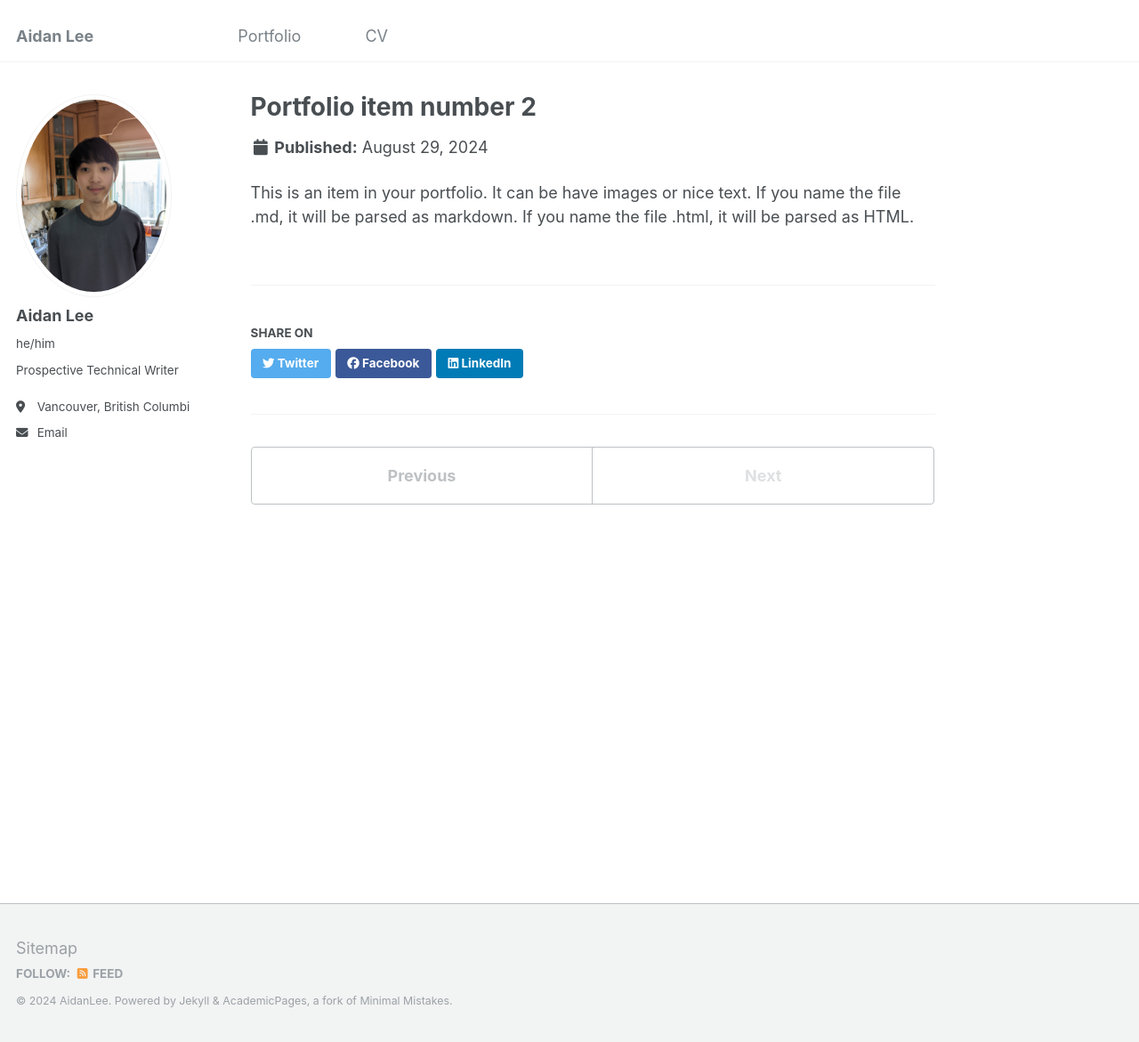
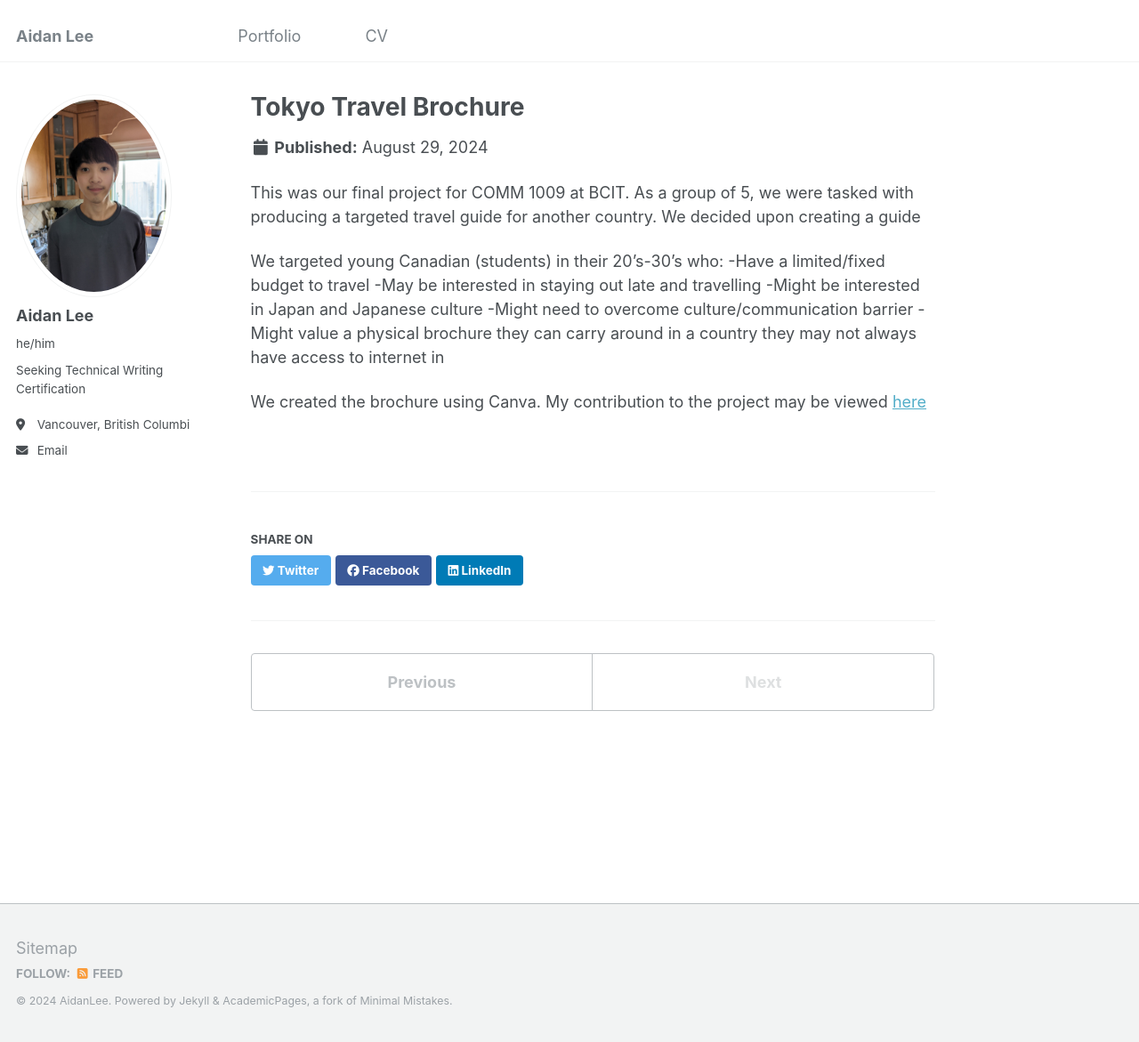
Before and after one commit to aidanmlee/aidanmlee.github.io, a Jekyll site: the page built from _portfolio/portfolio-2.md, in a window 1280 px wide and 1171 px high. Shown: the whole window at 89% size. Built offline with Jekyll 4.4.1, drawn with Linux system fonts in a browser that asks for light colours.

```diff
--- a/_config.yml
+++ b/_config.yml
@@ -14,17 +14,17 @@ name                     : &name "AidanLee"
 description              : &description "personal description"
 url                      : https://aidanmlee.github.io.git # the base hostname & protocol for your site e.g. "https://mmistakes.github.io"
 baseurl                  : "" # the subpath of your site, e.g. "/blog"
-repository               : "https://github.com/aidanmlee/aidanmlee.github.io"
+repository               : "aidanmlee/aidanmlee.github.io"
 
 # Site Author - The following control what appear as part of the author content on the side bar.
-#               If a field is blank the icon and link will not appear, otherwise it will be shown.
+#               If a field is blank the icbon and link will not appear, otherwise it will be shown.
 #               Additional customization can be done by editing /_includes/author-profile.html
 author:
   # Biographic information
   avatar           : "profilepic.jpeg"
   name             : "Aidan Lee"
   pronouns         : "he/him" # example: "she/her"
-  bio              : "Prospective Technical Writer"
+  bio              : "Seeking Technical Writing Certification"
   location         : "Vancouver, British Columbia, Canada"
   employer         :
   uri              : # URL
--- a/_portfolio/portfolio-2.html
+++ /dev/null
@@ -1,7 +0,0 @@
----
-title: "Portfolio item number 2"
-excerpt: "Short description of portfolio item number 2 <br/><img src='/images/500x300.png'>"
-collection: portfolio
----
-
-This is an item in your portfolio. It can be have images or nice text. If you name the file .md, it will be parsed as markdown. If you name the file .html, it will be parsed as HTML.
--- /dev/null
+++ b/_portfolio/portfolio-2.md
@@ -0,0 +1,17 @@
+---
+title: "Tokyo Travel Brochure"
+excerpt: "Final group project for COMM 1009. Objective was to produce a targeted travel guide for another country in a group of 5 people. <br/><img src='images/brochurescreenshot.png'>"
+collection: portfolio
+---
+
+This was our final project for COMM 1009 at BCIT. As a group of 5, we were tasked with producing a targeted travel guide for another country. We decided upon creating a guide
+
+We targeted young Canadian (students) in their 20's-30's who:
+    -Have a limited/fixed budget to travel
+    -May be interested in staying out late and travelling
+    -Might be interested in Japan and Japanese culture
+    -Might need to overcome culture/communication barrier
+    -Might value a physical brochure they can carry around in a country they may not always have access to internet in
+
+
+We created the brochure using Canva. My contribution to the project may be viewed [here](files/aidanleetokyoguide.pdf)
```
Also changed, not shown: _pages/about.md (+1 -1 lines), _portfolio/portfolio-1.md (+12 -2 lines), images/layerdconfidant copy.jpg (added), 4 other files.
